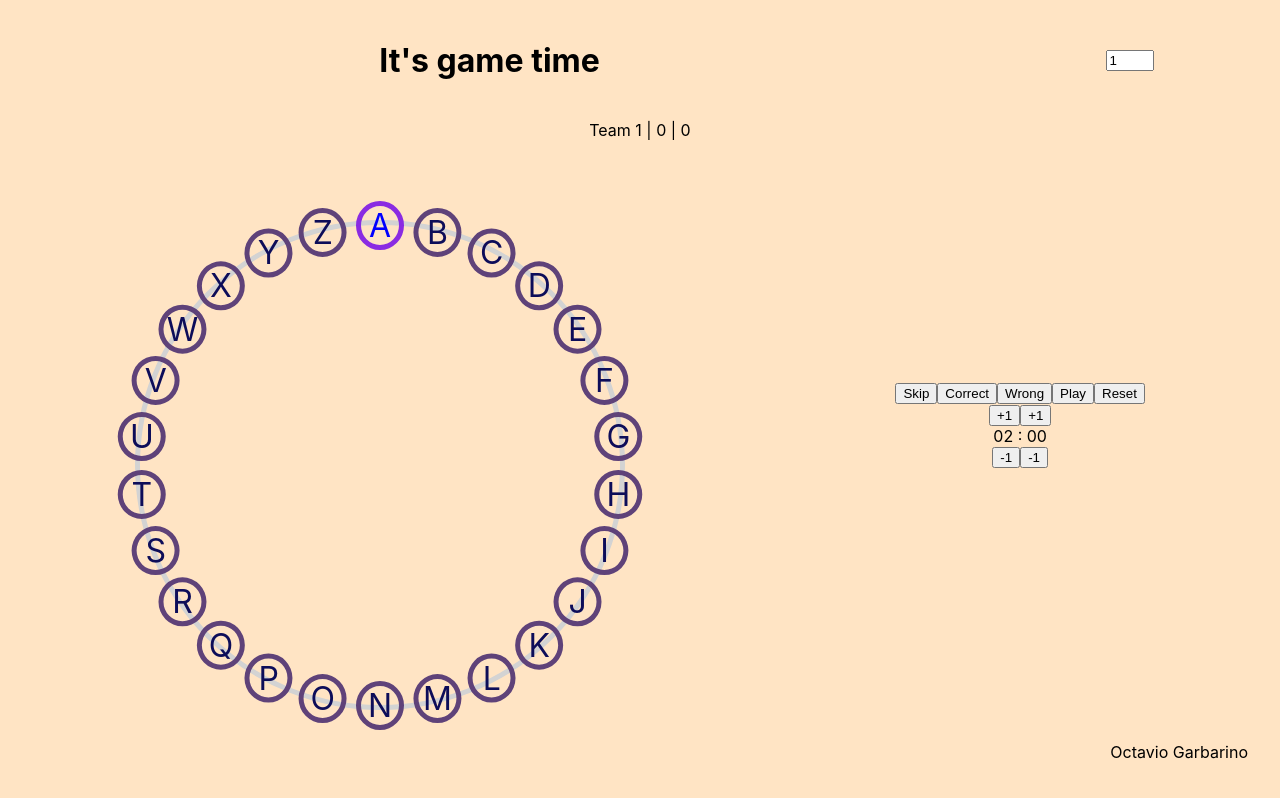
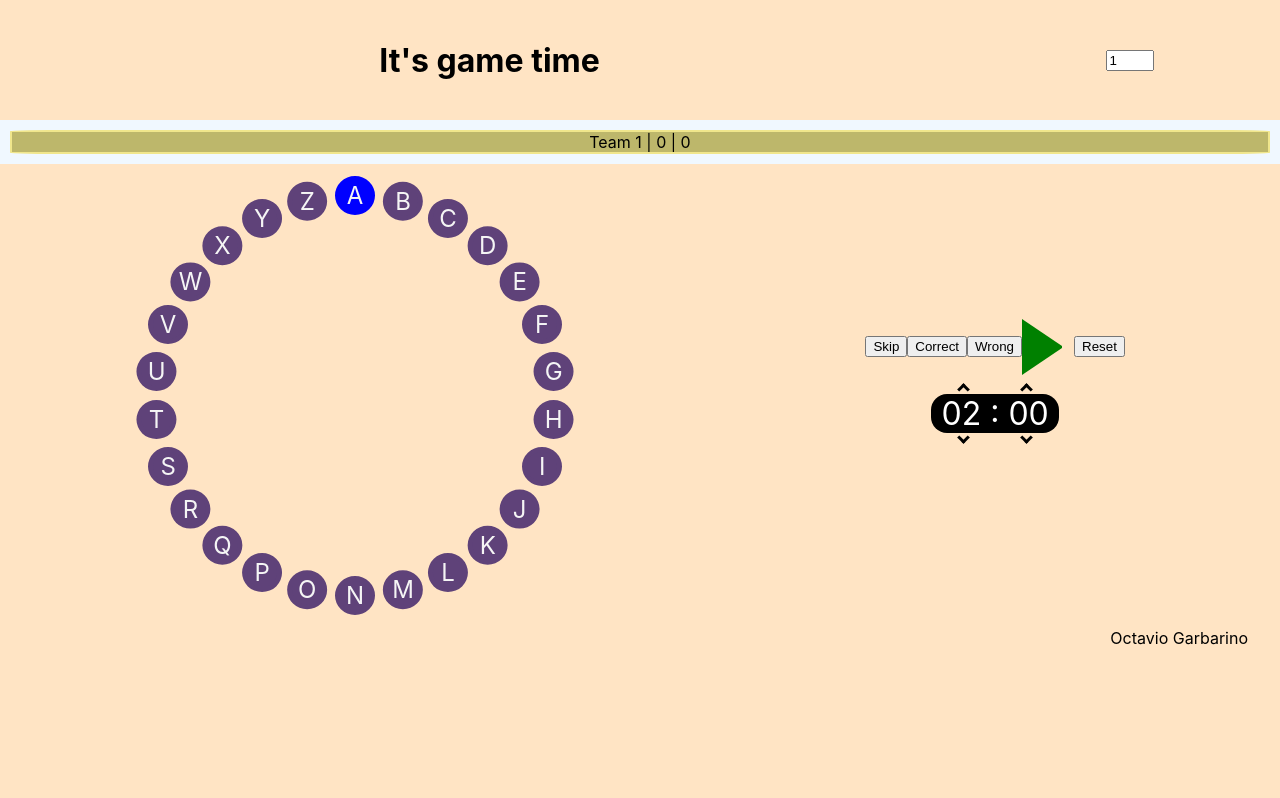
Before and after one commit to octaviogarbet/wheelgames-control, a React (Create React App) app: page / in a window 1280 px wide. Built offline with nearby package versions, Linux system fonts and the light colour scheme.

Commit message:
general style improvements

```diff
--- a/src/App.jsx
+++ b/src/App.jsx
@@ -74,7 +74,7 @@ class App extends Component {
 
   render() {
     const tabs = this.state.teams.map((team) =>
-      <Tab key={team.name} team={team} onHandleClick={this.handleTabChange}/>
+      <Tab key={team.name} team={team} onHandleClick={this.handleTabChange} className={(team.name !== this.state.selectedTeam) ? "selected" : "" }/>
     );
     const content = this.state.teams.map((team) =>
       <Game team={team.name} key={team.name} className={(team.name !== this.state.selectedTeam) ? "hidden" : "" }
--- a/src/App.scss
+++ b/src/App.scss
@@ -6,4 +6,5 @@
   display: flex;
   justify-content: space-around;
   align-items: center;
+  background-color: aliceblue;
 }
--- a/src/components/control/control.scss
+++ b/src/components/control/control.scss
@@ -1,4 +1,34 @@
 .control-pannel {
   display: flex;
   flex-wrap: wrap;
+  justify-content: space-around;
+  align-items: center;
+
+  .play {
+    border: 0;
+    background: transparent;
+    box-sizing: border-box;
+    width: 0;
+    height: 54px;
+
+    border-color: transparent transparent transparent green;
+    cursor: pointer;
+
+    // play state
+    border-style: solid;
+    border-width: 27px 0 27px 40px;
+  }
+
+  .stop {
+    border: 0;
+    background: transparent;
+    box-sizing: border-box;
+    width: 54px;
+    height: 54px;
+
+    border-color: yellow;
+    border-style: double;
+    border-width: 0px 0 0px 60px;
+    cursor: pointer;
+  }
 }
--- a/src/components/control/index.jsx
+++ b/src/components/control/index.jsx
@@ -29,7 +29,7 @@ class Control extends Component {
         <button className="skip" disabled={!this.props.hasTime} onClick={this.handleSkip}>Skip</button>
         <button className="correct" disabled={!this.props.hasTime} onClick={this.handleCorrect}>Correct</button>
         <button className="wrong" disabled={!this.props.hasTime} onClick={this.handleWrong}>Wrong</button>
-        <button className="stop-play" disabled={!this.props.hasTime} onClick={this.handlePlayStop}>{this.props.running ? "Stop" : "Play" }</button>
+        <button className={this.props.running ? "stop" : "play" } disabled={!this.props.hasTime} onClick={this.handlePlayStop}></button>
         <button className="reset" onClick={this.handleReset}>Reset</button>
       </div>
     );
--- a/src/components/letter/letter.scss
+++ b/src/components/letter/letter.scss
@@ -1,4 +1,4 @@
 .wheel-item {
-  color: blue;
-  font-size: 2rem;
+  color: whitesmoke;
+  font-size: 1.5rem;
 }
--- a/src/components/tab/index.jsx
+++ b/src/components/tab/index.jsx
@@ -8,7 +8,7 @@ class Tab extends Component {
 
   render() {
     return (
-    <div className="tab" onClick={this.handleClick}>
+    <div className={"tab " +this.props.className} onClick={this.handleClick}>
       <span className="team-name">{this.props.team.name}</span> | <span className="score-correct">{this.props.team.correct}</span> | <span className="score-wrong">{this.props.team.wrong}</span>
     </div>
     );
--- a/src/components/tab/tab.scss
+++ b/src/components/tab/tab.scss
@@ -0,0 +1,14 @@
+.tab {
+  cursor: pointer;
+  background-color: darkkhaki;
+  border: 2px solid khaki;
+  border-radius: 5%;
+  box-shadow: 3px, 3px;
+  width: 100%;
+  height: 100%;
+  margin: 10px;
+  &.selected {
+    background-color: khaki;
+    border: 4px solid darkkhaki;
+  }
+}
--- a/src/components/timer/index.jsx
+++ b/src/components/timer/index.jsx
@@ -92,15 +92,15 @@ class Timer extends Component {
     return (
       <div className="timer">
         <div className="controls">
-          <button className="moreTime" onClick={this.addMinute}>+1</button>
-          <button className="moreTime" onClick={this.addSeconds}>+1</button>
+          <i className="arrow up" onClick={this.addMinute}></i>
+          <i className="arrow up" onClick={this.addSeconds}></i>
         </div>
         <div className="clock">
           <span className={this.props.hasTime ? "has-time" : "time-expired"}>{this.state.minutes} : {this.state.seconds}</span>
         </div>
         <div className="controls">
-          <button className="lessTime" onClick={this.removeMinute}>-1</button>
-          <button className="lessTime" onClick={this.removeSeconds}>-1</button>
+          <i className="arrow down" onClick={this.removeMinute}></i>
+          <i className="arrow down" onClick={this.removeSeconds}></i>
         </div>
       </div>
     );
--- a/src/components/timer/timer.scss
+++ b/src/components/timer/timer.scss
@@ -0,0 +1,49 @@
+.timer {
+  display: flex;
+  flex-direction: column;
+  margin-top: 10px;
+}
+
+.controls {
+  display: flex;
+  justify-content: space-around;
+}
+
+.clock {
+  background-color: black;
+  color: white;
+  font-size: 2rem;
+  padding: 0px 10px;
+  border-radius: 1rem;
+}
+
+i {
+  border: solid black;
+  border-width: 0 3px 3px 0;
+  display: inline-block;
+  padding: 3px;
+}
+
+.arrow {
+  cursor: pointer;
+}
+
+.right {
+  transform: rotate(-45deg);
+  -webkit-transform: rotate(-45deg);
+}
+
+.left {
+  transform: rotate(135deg);
+  -webkit-transform: rotate(135deg);
+}
+
+.up {
+  transform: rotate(-135deg);
+  -webkit-transform: rotate(-135deg);
+}
+
+.down {
+  transform: rotate(45deg);
+  -webkit-transform: rotate(45deg);
+}
--- a/src/components/wheel/wheel.scss
+++ b/src/components/wheel/wheel.scss
@@ -35,32 +35,34 @@
 }
 
 .circle-container {
-  @include on-circle($item-count: 26, $circle-size: 30em, $item-size: 3em);
-  margin: 5em auto 0;
-  border: solid 5px lightgrey;
+  @include on-circle($item-count: 26, $circle-size: 25em, $item-size: 2.5em);
+  margin: 2em auto 0;
+  //border: solid 5px lightgrey;
 
   div {
     display: block;
     max-width: 100%;
     border-radius: 50%;
-    border: solid 5px blue;
     transition: .15s;
-    filter: grayscale(70%);
+    background-color: blueviolet;
+    border: solid 5px blueviolet;
 
     // &:hover,
+    &.initial {
+      filter: grayscale(70%);
+    }
     &.active {
+      border: solid 5px blue;
+      background-color: blue;
       filter: grayscale(0);
     }
     &.correct {
       border: solid 5px green;
-      filter: grayscale(0);
+      background-color: green;
     }
     &.wrong {
       border: solid 5px red;
-      filter: grayscale(0);
-    }
-    &.initial {
-      border: solid 5px blueviolet;
+      background-color: red;
     }
   }
 
```
